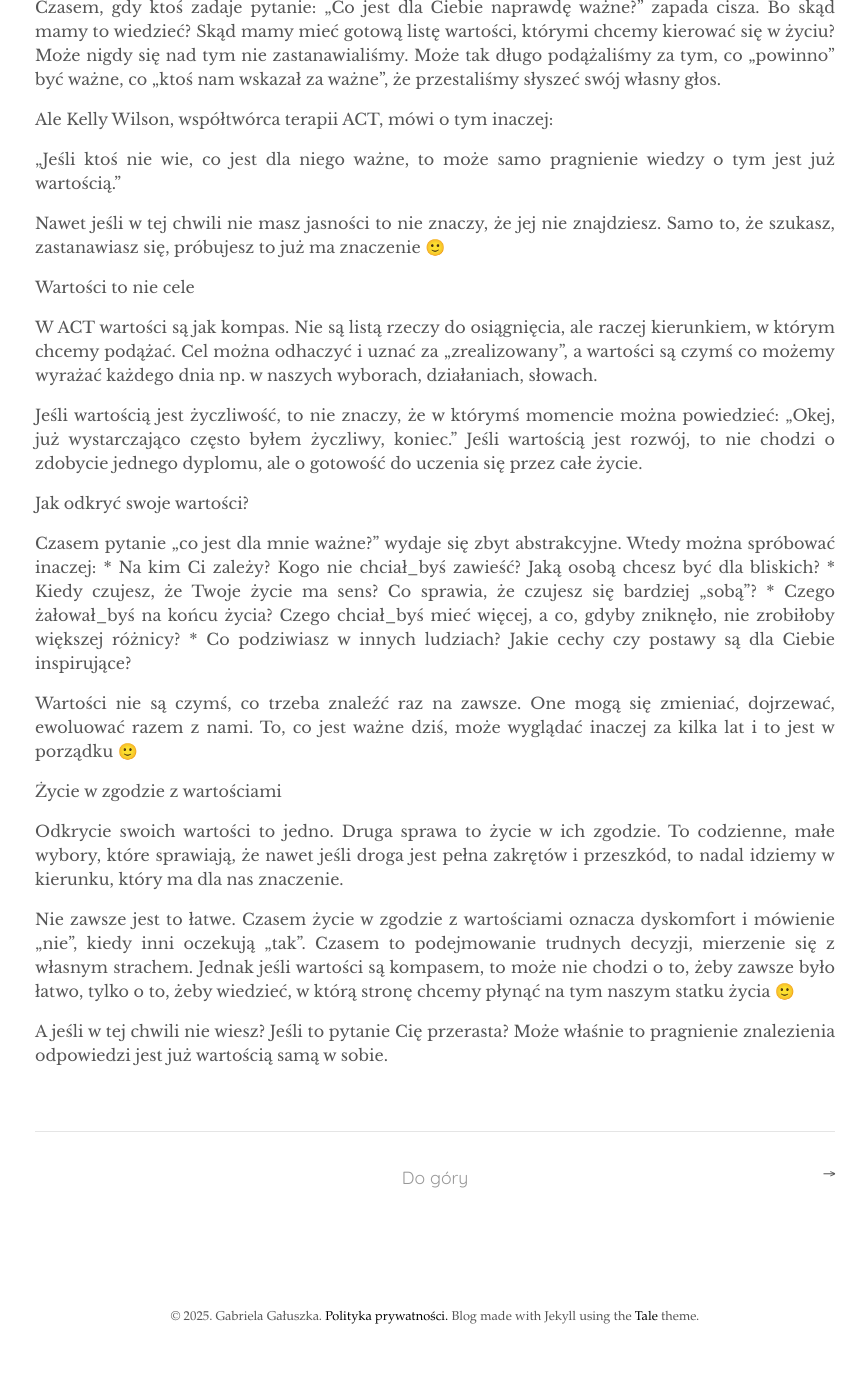
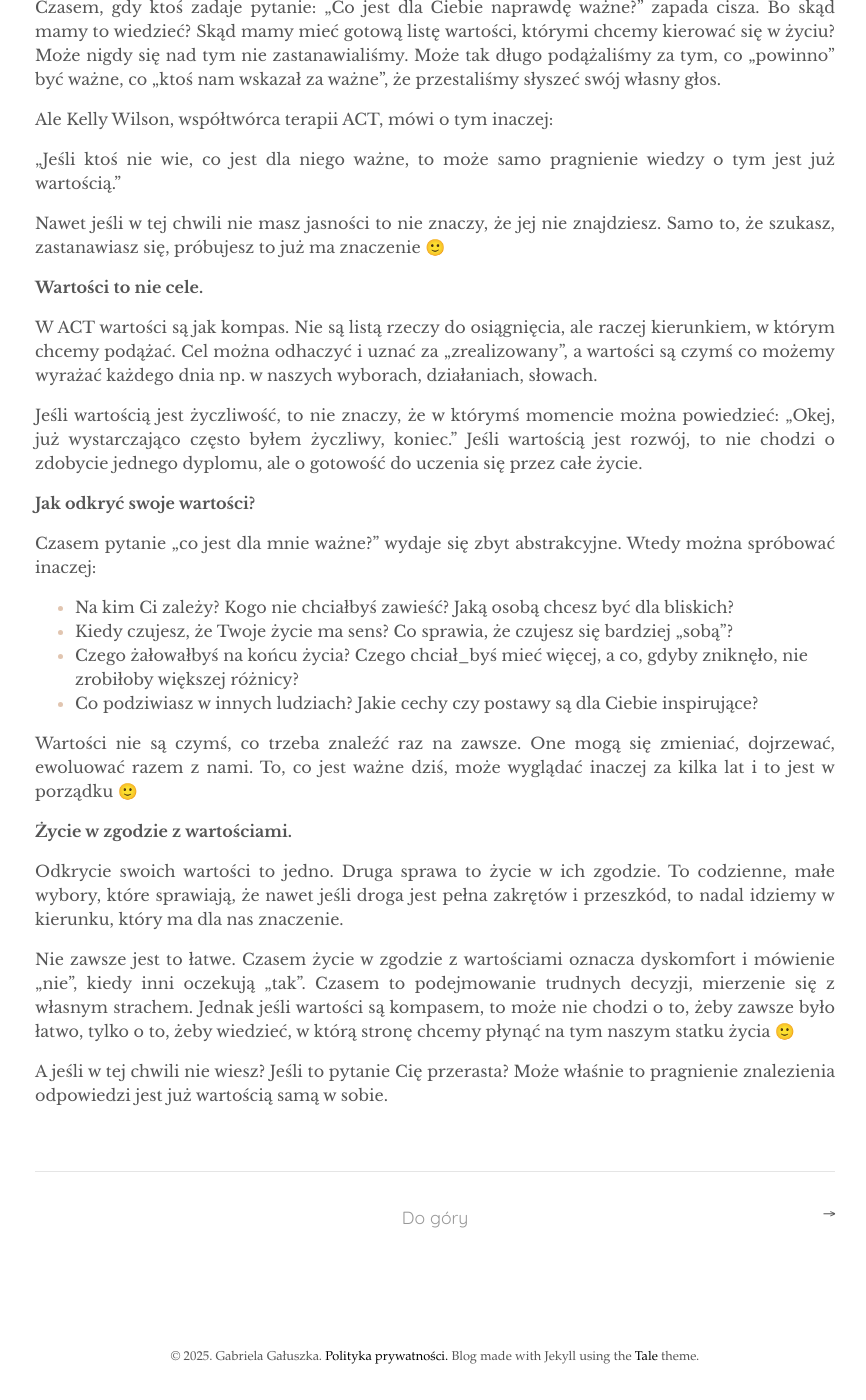
Before and after one commit to misievicz/kontekst, a Jekyll site: the page built from _posts/2025-02-25-co-jest-dla-ciebie-wazne.md, in a window 1280 px wide and 1400 px high, scrolled down 976 px. Shown: the whole window, without its empty margins (205-1071 px from the left). Built offline with Jekyll 4.4.1, drawn with Linux system fonts in a browser that asks for light colours; before the commit the page ends 2336 px from its top, so only the background shows below that.

Commit message:
blog-poprawki

```diff
--- a/_posts/2025-02-25-co-jest-dla-ciebie-wazne.md
+++ b/_posts/2025-02-25-co-jest-dla-ciebie-wazne.md
@@ -16,23 +16,23 @@ Ale Kelly Wilson, współtwórca terapii ACT, mówi o tym inaczej:
 
 Nawet jeśli w tej chwili nie masz jasności to nie znaczy, że jej nie znajdziesz. Samo to, że szukasz, zastanawiasz się, próbujesz to już ma znaczenie 🙂
 
-Wartości to nie cele
+<b>Wartości to nie cele.</b>
 
 W ACT wartości są jak kompas. Nie są listą rzeczy do osiągnięcia, ale raczej kierunkiem, w którym chcemy podążać. Cel można odhaczyć i uznać za „zrealizowany”, a wartości są czymś co możemy wyrażać każdego dnia np. w naszych wyborach, działaniach, słowach.
 
 Jeśli wartością jest życzliwość, to nie znaczy, że w którymś momencie można powiedzieć: „Okej, już wystarczająco często byłem życzliwy, koniec.” Jeśli wartością jest rozwój, to nie chodzi o zdobycie jednego dyplomu, ale o gotowość do uczenia się przez całe życie.
 
-Jak odkryć swoje wartości?
+<b>Jak odkryć swoje wartości?</b>
 
 Czasem pytanie „co jest dla mnie ważne?” wydaje się zbyt abstrakcyjne. Wtedy można spróbować inaczej:
-	*	Na kim Ci zależy? Kogo nie chciał_byś zawieść? Jaką osobą chcesz być dla bliskich?
-	*	Kiedy czujesz, że Twoje życie ma sens? Co sprawia, że czujesz się bardziej „sobą”?
-	*	Czego żałował_byś na końcu życia? Czego chciał_byś mieć więcej, a co, gdyby zniknęło, nie zrobiłoby większej różnicy?
-	*	Co podziwiasz w innych ludziach? Jakie cechy czy postawy są dla Ciebie inspirujące?
+*	Na kim Ci zależy? Kogo nie chciałbyś zawieść? Jaką osobą chcesz być dla bliskich?
+*	Kiedy czujesz, że Twoje życie ma sens? Co sprawia, że czujesz się bardziej „sobą”?
+*	Czego żałowałbyś na końcu życia? Czego chciał_byś mieć więcej, a co, gdyby zniknęło, nie zrobiłoby większej różnicy?
+*	Co podziwiasz w innych ludziach? Jakie cechy czy postawy są dla Ciebie inspirujące?
 
 Wartości nie są czymś, co trzeba znaleźć raz na zawsze. One mogą się zmieniać, dojrzewać, ewoluować razem z nami. To, co jest ważne dziś, może wyglądać inaczej za kilka lat i to jest w porządku 🙂
 
-Życie w zgodzie z wartościami
+<b>Życie w zgodzie z wartościami.</b>
 
 Odkrycie swoich wartości to jedno. Druga sprawa to życie w ich zgodzie. To codzienne, małe wybory, które sprawiają, że nawet jeśli droga jest pełna zakrętów i przeszkód, to nadal idziemy w kierunku, który ma dla nas znaczenie.
 
```
Also changed, not shown: _posts/2025-02-11-fale-i-act.md (+1 -1 lines).
